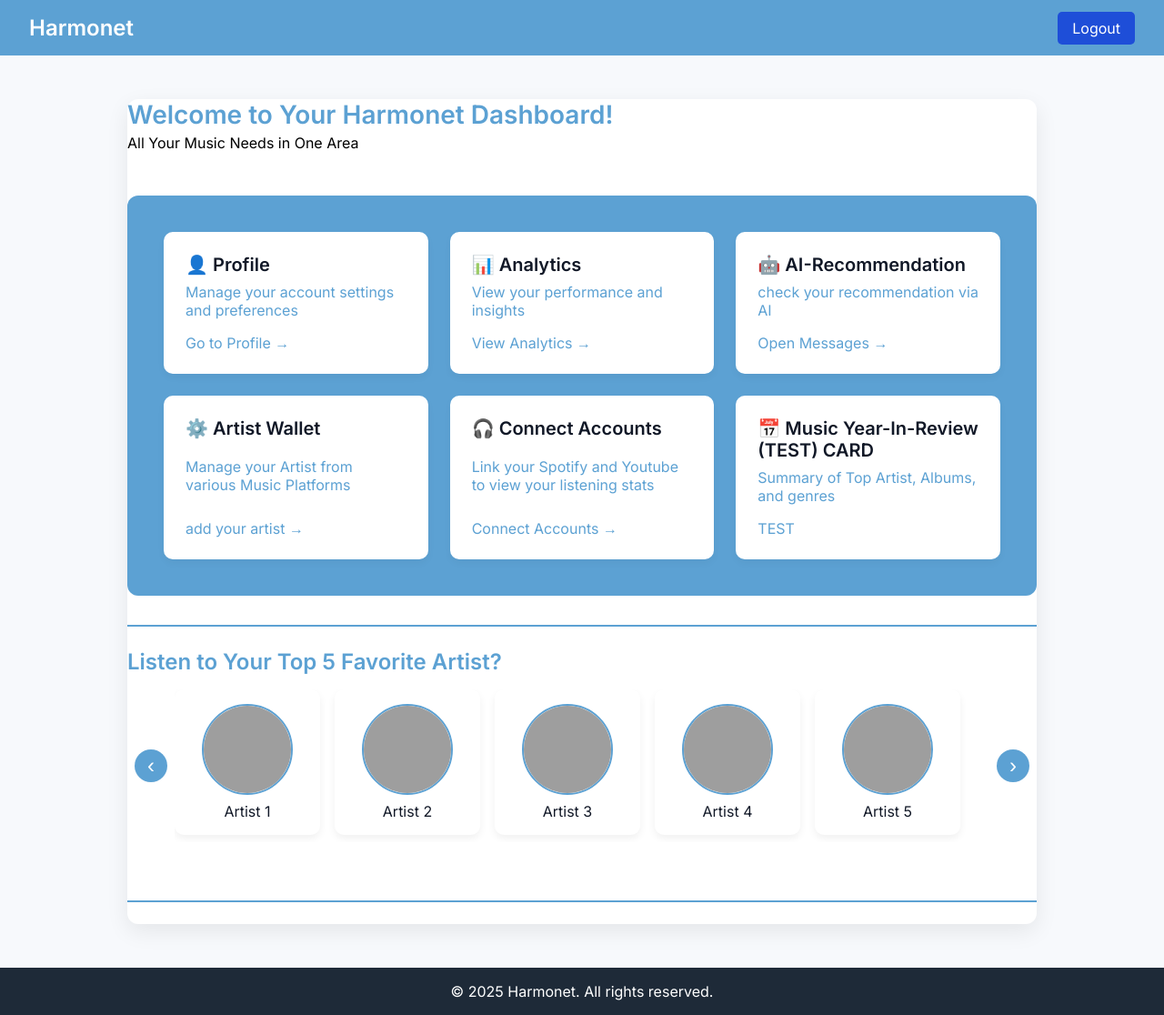
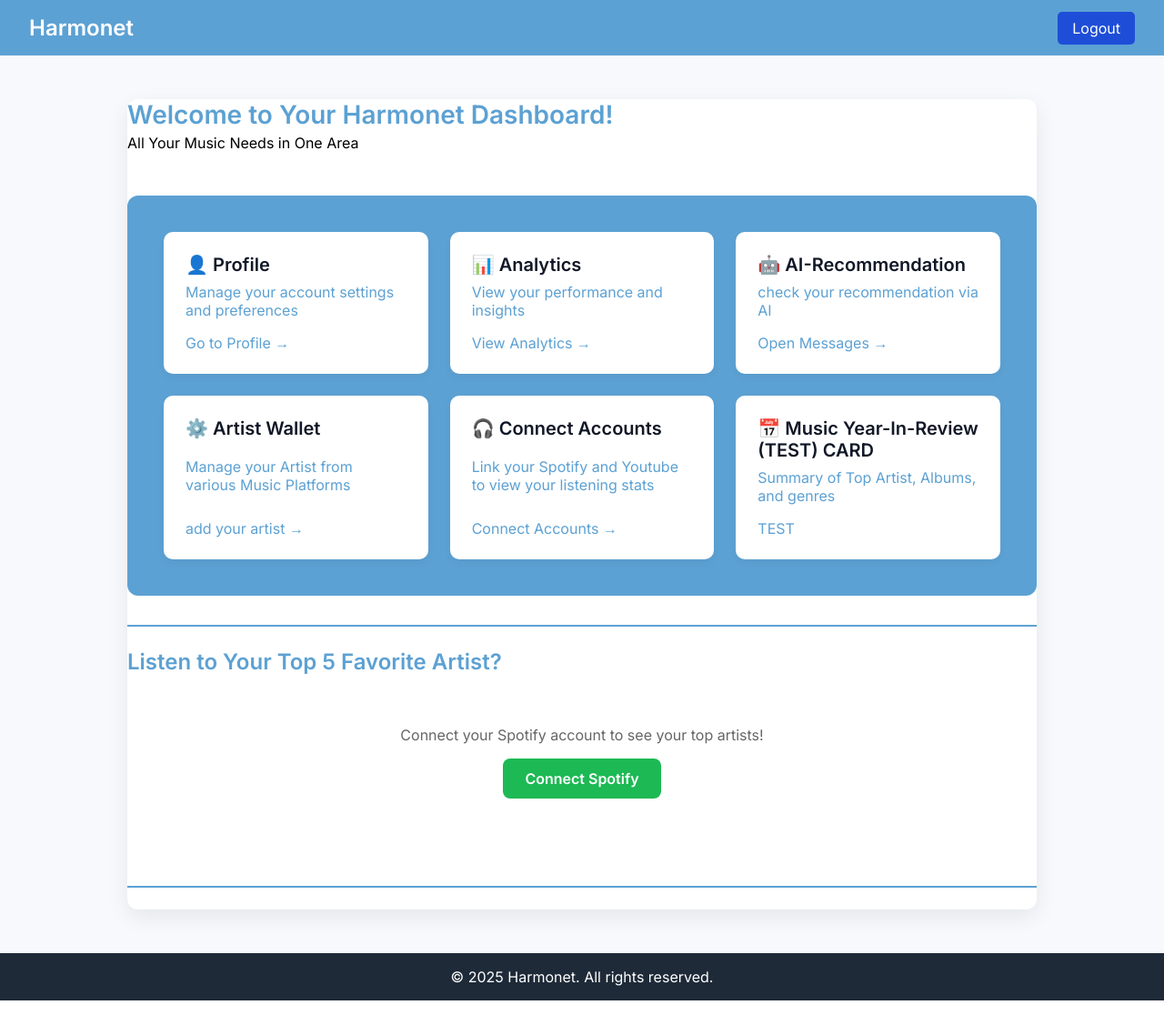
Before and after one commit to ksanch20/cs4300-Harmonet, a Django app: page /user/dashboard/ in a window 1280 px wide. Shown: the whole page at 91% size. Run offline with Django 4.2, Linux system fonts and the light colour scheme; a user stored in the database is signed in; grey boxes are pictures that could not be loaded.

Commit message:
added new SPotify OAUTH structure. Currently stuck on setting up own enviro to test

```diff
--- a/Harmonet/Harmonet/settings.py
+++ b/Harmonet/Harmonet/settings.py
@@ -29,7 +29,7 @@ DEBUG = True
 # Spotify variables and client ID
 SPOTIPY_CLIENT_ID = "9b551f0dbef84c38b0e3dd1790d8752e"
 SPOTIPY_CLIENT_SECRET = "fc4e30448e214be285df5707a19237d5"
-SPOTIPY_REDIRECT_URI = "https://harmonets.org/user/account/link/"
+SPOTIPY_REDIRECT_URI = "http://127.0.0.1:8000/spotify/callback/"
 
 ALLOWED_HOSTS = [
     'app-cs4300sanchez-19.devedu.io',
--- a/Harmonet/user/templates/user/dashboard.html
+++ b/Harmonet/user/templates/user/dashboard.html
@@ -72,42 +72,34 @@
 
       <section class="most-listened-section">
         <h2>Listen to Your Top 5 Favorite Artist?</h2>
+
+        {% if spotify_connected and top_artists %}
+          <!-- Show Spotify Artists -->
           <div class="scroll-wrapper">
             <button class="scroll-btn left-btn" aria-label="Scroll Left">&#8249;</button>
             <div class="artist-scroll">
+              {% for artist in top_artists %}
               <div class="artist-card">
                 <div class="artist-image">
-                <img src="images/artist1.jpg" alt="Artist 1" />
+                  {% if artist.image_url %}
+                    <img src="{{ artist.image_url }}" alt="{{ artist.name }}" />
+                  {% else %}
+                    <img src="{% static 'images/default-artist.jpg' %}" alt="{{ artist.name }}" />
+                  {% endif %}
                 </div>
-              <p>Artist 1</p>
+                <p>{{ artist.name }}</p>
               </div>
-            <div class="artist-card">
-              <div class="artist-image">
-                <img src="images/artist2.jpg" alt="Artist 2" />
-              </div>
-              <p>Artist 2</p>
-            </div>
-            <div class="artist-card">
-              <div class="artist-image">
-                <img src="images/artist3.jpg" alt="Artist 3" />
-              </div>
-              <p>Artist 3</p>
-            </div>
-            <div class="artist-card">
-              <div class="artist-image">
-                <img src="images/artist4.jpg" alt="Artist 4" />
-              </div>
-              <p>Artist 4</p>
-            </div>
-            <div class="artist-card">
-              <div class="artist-image">
-                <img src="images/artist5.jpg" alt="Artist 5" />
-              </div>
-              <p>Artist 5</p>
-            </div>
+              {% endfor %}
             </div>
             <button class="scroll-btn right-btn" aria-label="Scroll Right">&#8250;</button>
           </div>
+        {% else %}
+          <!-- Show placeholder or connect message -->
+          <div style="text-align: center; padding: 2rem; background: white; border-radius: 12px; margin-top: 1.5rem;">
+            <p style="color: #666; margin-bottom: 1rem;">Connect your Spotify account to see your top artists!</p>
+            <a href="{% url 'account_link' %}" style="display: inline-block; padding: 12px 24px; background: #1DB954; color: white; text-decoration: none; border-radius: 8px; font-weight: 600;">Connect Spotify</a>
+          </div>
+        {% endif %}
       </section>
 
     <hr class="section-divider" />
--- a/Harmonet/user/urls.py
+++ b/Harmonet/user/urls.py
@@ -8,7 +8,6 @@ urlpatterns = [
     path('logout/', views.user_logout, name='logout'),   # logout
     path('register/', views.register, name='register'),# register page
     path('dashboard/', views.dashboard, name='dashboard'),
-    path('account_link/', views.account_link, name='account_link'),  # unique name
     path('user_artist/', views.user_artist, name='user_artist'),
 
 
--- a/Harmonet/user/views.py
+++ b/Harmonet/user/views.py
@@ -64,7 +64,21 @@ def user_login(request):
 
 @login_required
 def dashboard(request):
-    return render(request, 'user/dashboard.html', {'title': 'Dashboard'})
+    """Dashboard showing user's Spotify top artists and tracks from database"""
+
+    # Get user's top artists and tracks from database
+    top_artists = SpotifyTopArtist.objects.filter(user=request.user)[:5]
+    top_tracks = SpotifyTopTrack.objects.filter(user=request.user)[:5]
+
+    # Check if user has Spotify connected
+    spotify_connected = is_spotify_connected(request.user)
+
+    return render(request, 'user/dashboard.html', {
+        'title': 'Dashboard',
+        'top_artists': top_artists,
+        'top_tracks': top_tracks,
+        'spotify_connected': spotify_connected,
+    })
 
 # ---------------- Logout -----------------
 def user_logout(request):
@@ -73,23 +87,21 @@ def user_logout(request):
 
 @login_required
 def account_link(request):
-    token_info = request.session.get('spotify_token')
+    """Account linking page - shows connection status"""
+    spotify_connected = is_spotify_connected(request.user)
+
     spotify_data = None
-
-    if token_info:
-        sp = spotipy.Spotify(auth=token_info['access_token'])
-        try:
-            spotify_user = sp.current_user()
-            spotify_data = {
-                'display_name': spotify_user.get('display_name'),
-                'email': spotify_user.get('email'),
-                'id': spotify_user.get('id'),
-            }
-        except Exception as e:
-            spotify_data = {'error': str(e)}
+    if spotify_connected:
+        spotify_account = request.user.spotify_account
+        spotify_data = {
+            'display_name': spotify_account.display_name,
+            'email': spotify_account.email,
+            'spotify_id': spotify_account.spotify_id,
+        }
 
     return render(request, 'user/account_link.html', {
         'title': 'Account Link',
+        'spotify_connected': spotify_connected,
         'spotify_data': spotify_data,
     })
 
```
Also changed, not shown: Harmonet/user/templates/user/account_link.html (+16 -12 lines). Lines whose indentation alone changed are shown as unchanged.
